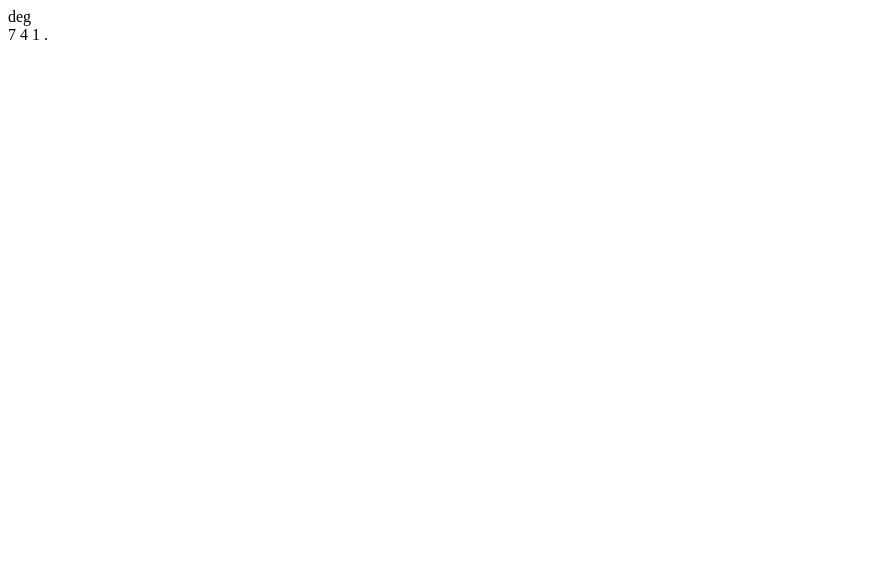
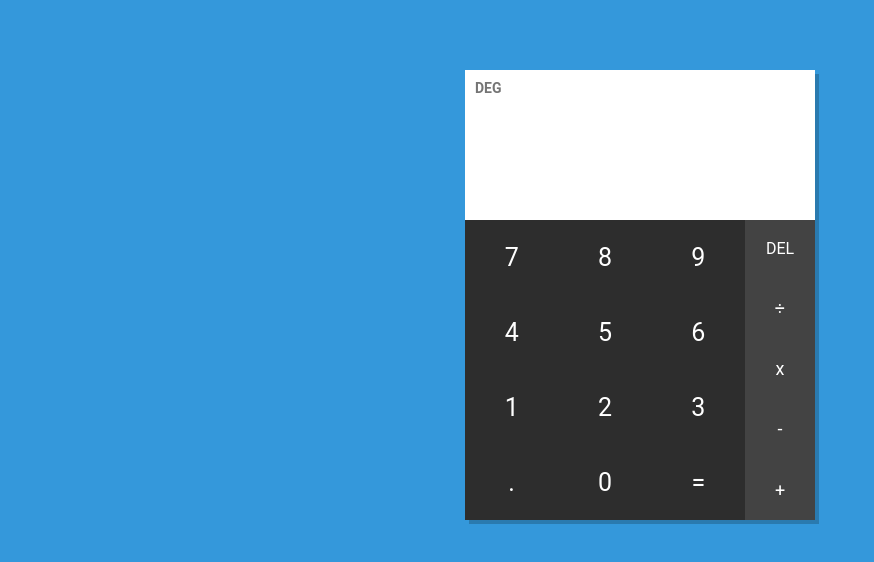
Before and after one commit to virendrapanpatil31/Basic-Calculator, a plain HTML site: page index.html in a window 1280 px wide. Shown: the whole page, without its empty margins (0-874 px from the left). Drawn offline with Linux system fonts and the light colour scheme.

Commit message:
stylesheet updated

```diff
--- a/index.html
+++ b/index.html
@@ -9,10 +9,10 @@
   </head>
   <body>
 
-      <div class="calculator">
+      <main class="calculator">
 
         <div class="top">
-          <span class="screen">deg</span>
+          <span class="unit">deg</span>
            <section class="screen">
              <div class="input">
 
@@ -31,10 +31,30 @@
           <span data-key="1">1</span>
           <span data-key=".">.</span>
         </div>
+
+        <div class="column">
+          <span data-key="8">8</span>
+          <span data-key="5">5</span>
+          <span data-key="2">2</span>
+          <span data-key="0">0</span>
+        </div>
+
+        <div class="column">
+          <span data-key="9">9</span>
+          <span data-key="6">6</span>
+          <span data-key="3">3</span>
+          <span class="equals-to" data-key="=">=</span>
+        </div>
       </section>
-
+      <section class="operators">
+        <span class="delete">del</span>
+        <span data-key="÷">÷</span>
+        <span data-key="x">x</span>
+        <span data-key="-">-</span>
+        <span data-key="+">+</span>
+      </section>
       </div>
-    </div>
+    </main>
 
       <script src="app.js"> </script>
   </body>
--- a/style.css
+++ b/style.css
@@ -0,0 +1,134 @@
+*{
+  margin: 0;
+  padding: 0;
+  box-sizing: border-box;
+}
+
+html{
+  font-family: "Roboto", "Noto Sans", "Helvetica", sans-serif;
+  font-size: 14px;
+  background-color: #3498DB;
+  height: 100%;
+}
+
+.calculator{
+  width:350px;
+  height:auto;
+  margin: 70px auto 0;
+  overflow: hidden;
+  box-shadow: 4px 4px rgba(0,0,0,0.2);
+}
+
+.calculator span{
+  -moz-user-select: none;
+  user-select: none;
+}
+
+.top{
+  position: relative;
+  height: 150px;
+  background-color: white;
+}
+
+.top .unit{
+  text-transform: uppercase;
+  position: absolute;
+  top:10px;
+  left: 10px;
+  font-weight: 700;
+  color: #757575;
+}
+
+.top .screen{
+  position: relative;
+  width: 100%;
+  top: 20%;
+  height: 80%;
+}
+
+.screen > div{
+  display: flex;
+  align-items: center;
+  justify-content: flex-end;
+  width: 100%;
+  padding: 5px;
+  text-align: right;
+}
+
+.screen .input{
+  color: #757575;
+  height: 60%;
+  font-size: 35px;
+}
+
+.screen .result{
+  color: #9e9e9e;
+  font-size: 20px;
+  height: 40%;
+}
+
+
+.bottom{
+    background-color: #2D2D2D;
+    height: 300px;
+    color: #fff;
+    cursor: pointer;
+}
+
+.bottom section{
+  position: relative;
+  height: 100%;
+  float: left;
+  display: flex;
+}
+
+.keys{
+  width: 80%;
+}
+
+.keys .column{
+  display: flex;
+  flex-grow: 1;
+}
+
+.keys .column, .operators{
+  flex-direction: column;
+  justify-content: center;
+  align-items: center;
+}
+
+.keys .column span, .operators span{
+  position: relative;
+  overflow:hidden;
+  flex-grow: 1;
+  width:100%;
+  line-height: 1;
+  padding: 10px;
+  display: flex;
+  justify-content: center;
+  align-items: center;
+  transition: background-color 0.5s;
+}
+
+.keys .column span{
+  font-size: 25px;
+}
+
+.keys .column span:hover, .operators span :hover{
+  background-color: rgba(0,0,0,0.2);
+}
+
+.operators{
+  width: 20%;
+  font-size: 18px;
+  background-color: #434343;
+}
+
+.delete{
+  font-size: 16px;
+  text-transform:  uppercase;
+}
+
+.credit{
+
+}
```
